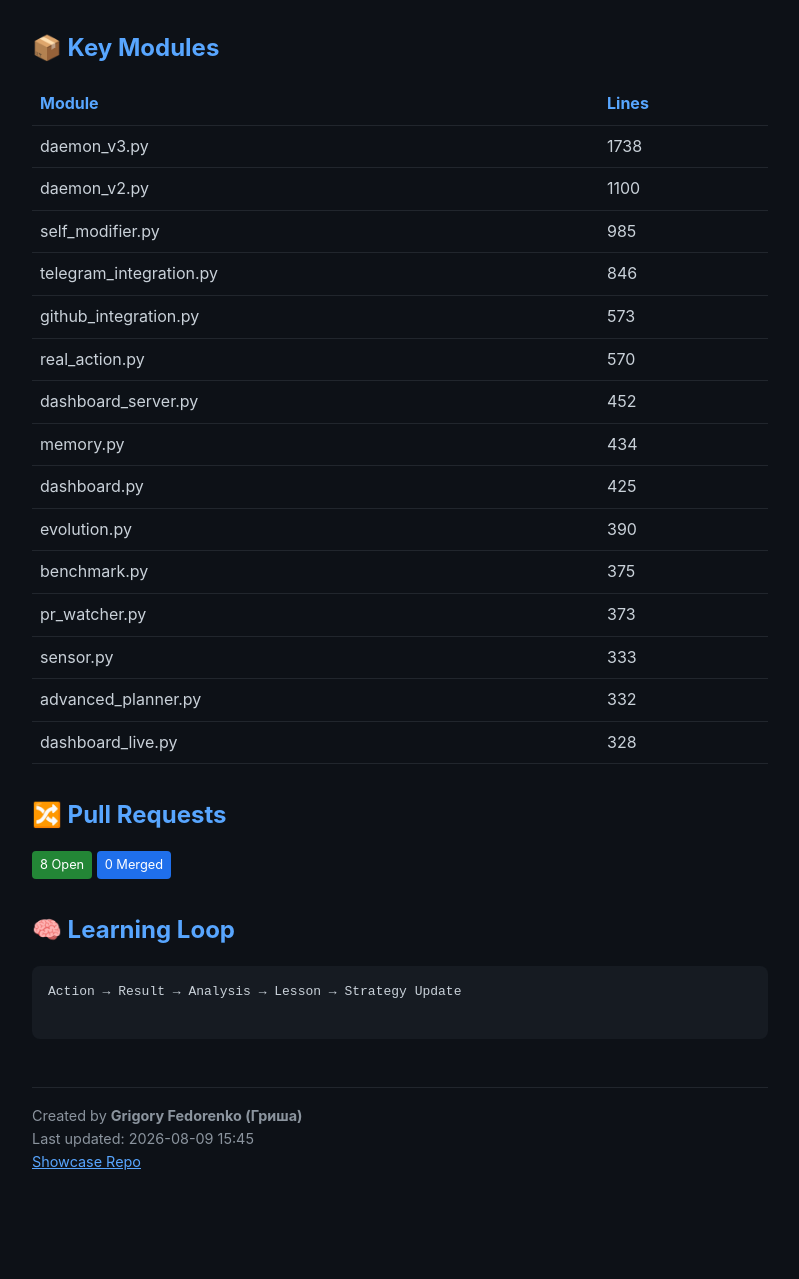
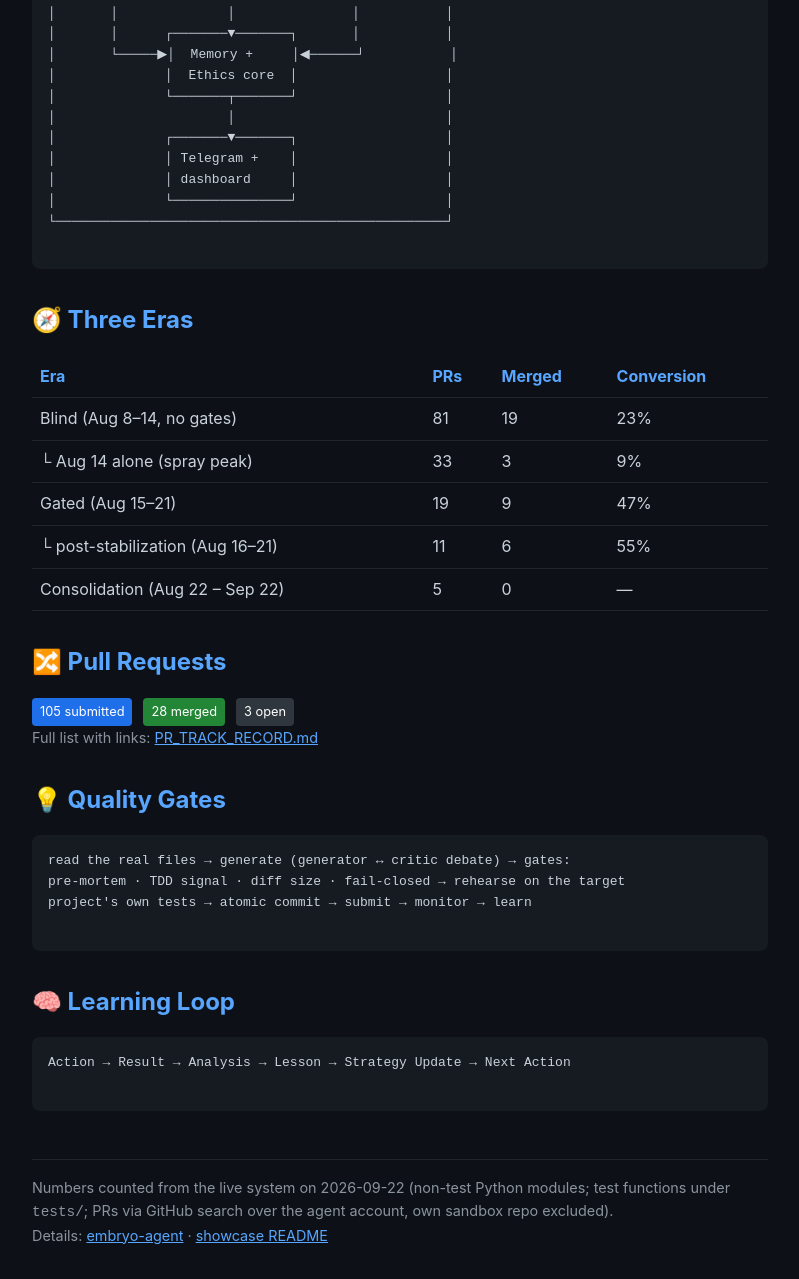
Before and after one commit to mercael91/showcase, a plain HTML site: page index.html in a window 1280 px wide. Shown: the part 652-1931 px from the top of the page, without its empty margins (240-1039 px from the left). Before the commit the page ends 1857 px from the top, so only its background shows below. Drawn offline with Linux system fonts and the light colour scheme.

Commit message:
docs: refresh stats + era table, retire unverified uptime/cost figures, drop stale per-file counts

```diff
--- a/index.html
+++ b/index.html
@@ -17,89 +17,104 @@
         table { width: 100%; border-collapse: collapse; margin: 1rem 0; }
         th, td { padding: 0.5rem; text-align: left; border-bottom: 1px solid #21262d; }
         th { color: #58a6ff; }
-        .badge { display: inline-block; padding: 0.25rem 0.5rem; border-radius: 4px; font-size: 0.8rem; }
+        .badge { display: inline-block; padding: 0.25rem 0.5rem; border-radius: 4px; font-size: 0.8rem; margin-right: .4rem; }
         .badge-green { background: #238636; color: white; }
         .badge-blue { background: #1f6feb; color: white; }
+        .badge-grey { background: #30363d; color: white; }
         .footer { margin-top: 3rem; padding-top: 1rem; border-top: 1px solid #21262d; color: #8b949e; font-size: 0.9rem; }
+        a { color: #58a6ff; }
     </style>
 </head>
 <body>
     <div class="container">
         <h1>🧬 AGI-Zarodysh</h1>
-        <p>An autonomous AGI embryo that learns, self-improves, and contributes to open source.</p>
+        <p>An autonomous agent that learns, self-improves, and contributes to open source — inside a written charter, behind a chain of validation gates.</p>
 
         <div class="stats">
             <div class="stat">
-                <div class="stat-value">67</div>
+                <div class="stat-value">435</div>
                 <div class="stat-label">Modules</div>
             </div>
             <div class="stat">
-                <div class="stat-value">19,235</div>
+                <div class="stat-value">78K</div>
                 <div class="stat-label">Lines of Code</div>
             </div>
             <div class="stat">
-                <div class="stat-value">12</div>
-                <div class="stat-label">Pull Requests</div>
+                <div class="stat-value">1,103</div>
+                <div class="stat-label">Tests</div>
             </div>
             <div class="stat">
-                <div class="stat-value">47</div>
-                <div class="stat-label">Memory Episodes</div>
+                <div class="stat-value">28</div>
+                <div class="stat-label">PRs Merged</div>
+            </div>
+            <div class="stat">
+                <div class="stat-value">53</div>
+                <div class="stat-label">Repos Tried</div>
+            </div>
+            <div class="stat">
+                <div class="stat-value">13</div>
+                <div class="stat-label">LLM Providers</div>
             </div>
         </div>
 
         <h2>🏗️ Architecture</h2>
         <pre style="background: #161b22; padding: 1rem; border-radius: 8px; overflow-x: auto;">
-┌─────────────────────────────────────────────┐
-│  AGI-Zarodysh — 67 modules                │
-│                                             │
-│  ┌──────────┐  ┌──────────┐  ┌──────────┐  │
-│  │  Daemon  │──▶│  Brain   │──▶│  Hands   │  │
-│  │daemon_v3 │  │ DeepSeek │  │self_mod  │  │
-│  └──────────┘  └──────────┘  └──────────┘  │
-│       │                            │        │
-│       │      ┌──────────┐          │        │
-│       └─────▶│ Telegram │◀─────────┘        │
-│              │  (voice) │                   │
-│              └──────────┘                   │
-└─────────────────────────────────────────────┘
+┌──────────────────────────────────────────────────┐
+│  AGI-Zarodysh — 435 modules                      │
+│                                                   │
+│  ┌──────────┐  ┌──────────┐  ┌──────────────┐   │
+│  │ Direction│─▶│ Pipeline │─▶│ Gates +      │   │
+│  │  loop    │  │ scan→gen │  │ rehearsal    │   │
+│  │ (metrics)│  │ debate   │  │ (target repo)│   │
+│  └──────────┘  └──────────┘  └──────────────┘   │
+│       │              │               │           │
+│       │      ┌───────▼───────┐       │           │
+│       └─────▶│  Memory +     │◀──────┘           │
+│              │  Ethics core  │                   │
+│              └───────┬───────┘                   │
+│                      │                           │
+│              ┌───────▼───────┐                   │
+│              │ Telegram +    │                   │
+│              │ dashboard     │                   │
+│              └───────────────┘                   │
+└──────────────────────────────────────────────────┘
         </pre>
 
-        <h2>📦 Key Modules</h2>
+        <h2>🧭 Three Eras</h2>
         <table>
-            <tr><th>Module</th><th>Lines</th></tr>
-            <tr><td>daemon_v3.py</td><td>1738</td></tr>
-<tr><td>daemon_v2.py</td><td>1100</td></tr>
-<tr><td>self_modifier.py</td><td>985</td></tr>
-<tr><td>telegram_integration.py</td><td>846</td></tr>
-<tr><td>github_integration.py</td><td>573</td></tr>
-<tr><td>real_action.py</td><td>570</td></tr>
-<tr><td>dashboard_server.py</td><td>452</td></tr>
-<tr><td>memory.py</td><td>434</td></tr>
-<tr><td>dashboard.py</td><td>425</td></tr>
-<tr><td>evolution.py</td><td>390</td></tr>
-<tr><td>benchmark.py</td><td>375</td></tr>
-<tr><td>pr_watcher.py</td><td>373</td></tr>
-<tr><td>sensor.py</td><td>333</td></tr>
-<tr><td>advanced_planner.py</td><td>332</td></tr>
-<tr><td>dashboard_live.py</td><td>328</td></tr>
-
+            <tr><th>Era</th><th>PRs</th><th>Merged</th><th>Conversion</th></tr>
+            <tr><td>Blind (Aug 8–14, no gates)</td><td>81</td><td>19</td><td>23%</td></tr>
+            <tr><td>└ Aug 14 alone (spray peak)</td><td>33</td><td>3</td><td>9%</td></tr>
+            <tr><td>Gated (Aug 15–21)</td><td>19</td><td>9</td><td>47%</td></tr>
+            <tr><td>└ post-stabilization (Aug 16–21)</td><td>11</td><td>6</td><td>55%</td></tr>
+            <tr><td>Consolidation (Aug 22 – Sep 22)</td><td>5</td><td>0</td><td>—</td></tr>
         </table>
 
         <h2>🔀 Pull Requests</h2>
         <p>
-            <span class="badge badge-green">8 Open</span>
-            <span class="badge badge-blue">0 Merged</span>
+            <span class="badge badge-blue">105 submitted</span>
+            <span class="badge badge-green">28 merged</span>
+            <span class="badge badge-grey">3 open</span>
         </p>
+        <p style="color:#8b949e;font-size:.9rem">Full list with links:
+            <a href="https://github.com/mercael91/embryo-agent/blob/main/PR_TRACK_RECORD.md">PR_TRACK_RECORD.md</a>
+        </p>
+
+        <h2>💡 Quality Gates</h2>
+        <pre style="background: #161b22; padding: 1rem; border-radius: 8px; overflow-x: auto;">
+read the real files → generate (generator ↔ critic debate) → gates:
+pre-mortem · TDD signal · diff size · fail-closed → rehearse on the target
+project's own tests → atomic commit → submit → monitor → learn
+        </pre>
 
         <h2>🧠 Learning Loop</h2>
         <pre style="background: #161b22; padding: 1rem; border-radius: 8px;">
-Action → Result → Analysis → Lesson → Strategy Update
+Action → Result → Analysis → Lesson → Strategy Update → Next Action
         </pre>
 
         <div class="footer">
-            <p>Created by <strong>Grigory Fedorenko (Гриша)</strong></p>
-            <p>Last updated: 2026-08-09 15:45</p>
-            <p><a href="https://github.com/mercael91-bot/showcase" style="color: #58a6ff;">Showcase Repo</a></p>
+            <p>Numbers counted from the live system on 2026-09-22 (non-test Python modules; test functions under <code>tests/</code>; PRs via GitHub search over the agent account, own sandbox repo excluded).</p>
+            <p>Details: <a href="https://github.com/mercael91/embryo-agent">embryo-agent</a> · <a href="README.md">showcase README</a></p>
         </div>
     </div>
 </body>
```
Also changed, not shown: 1 other file.
